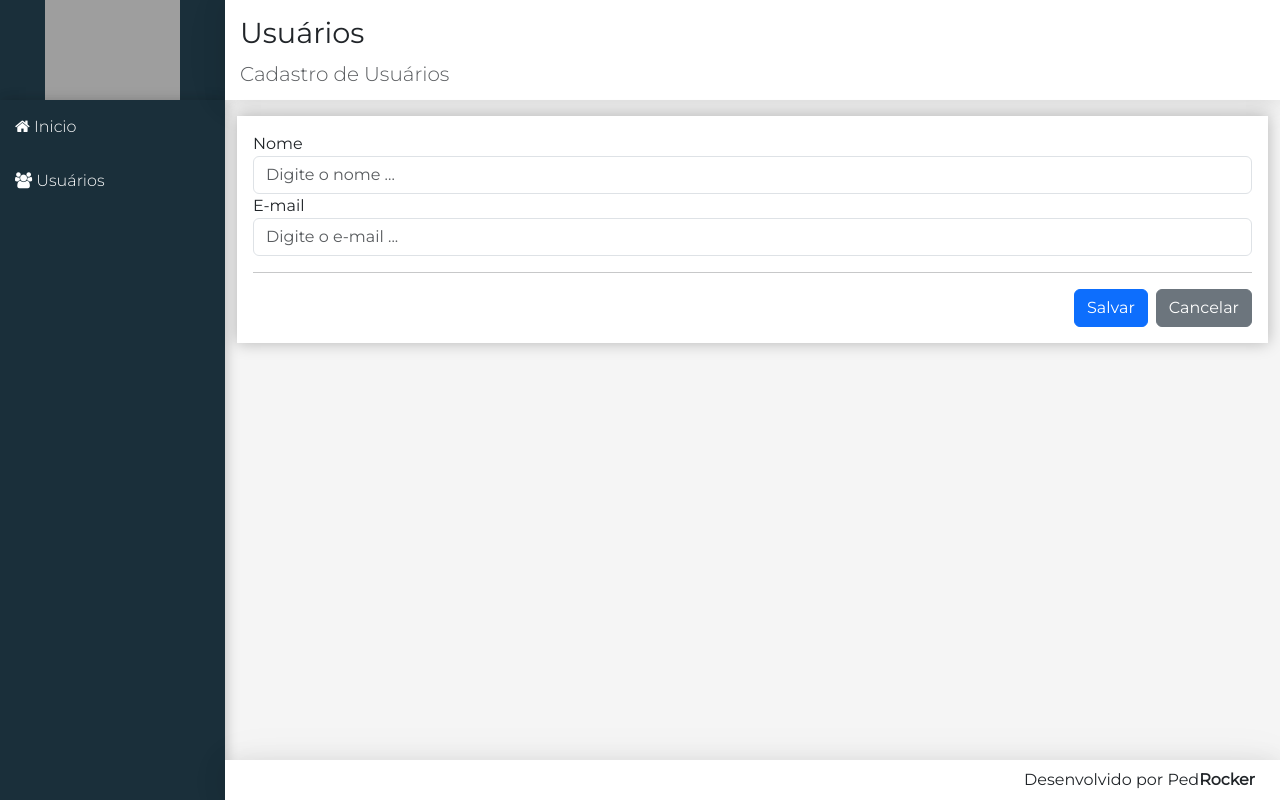
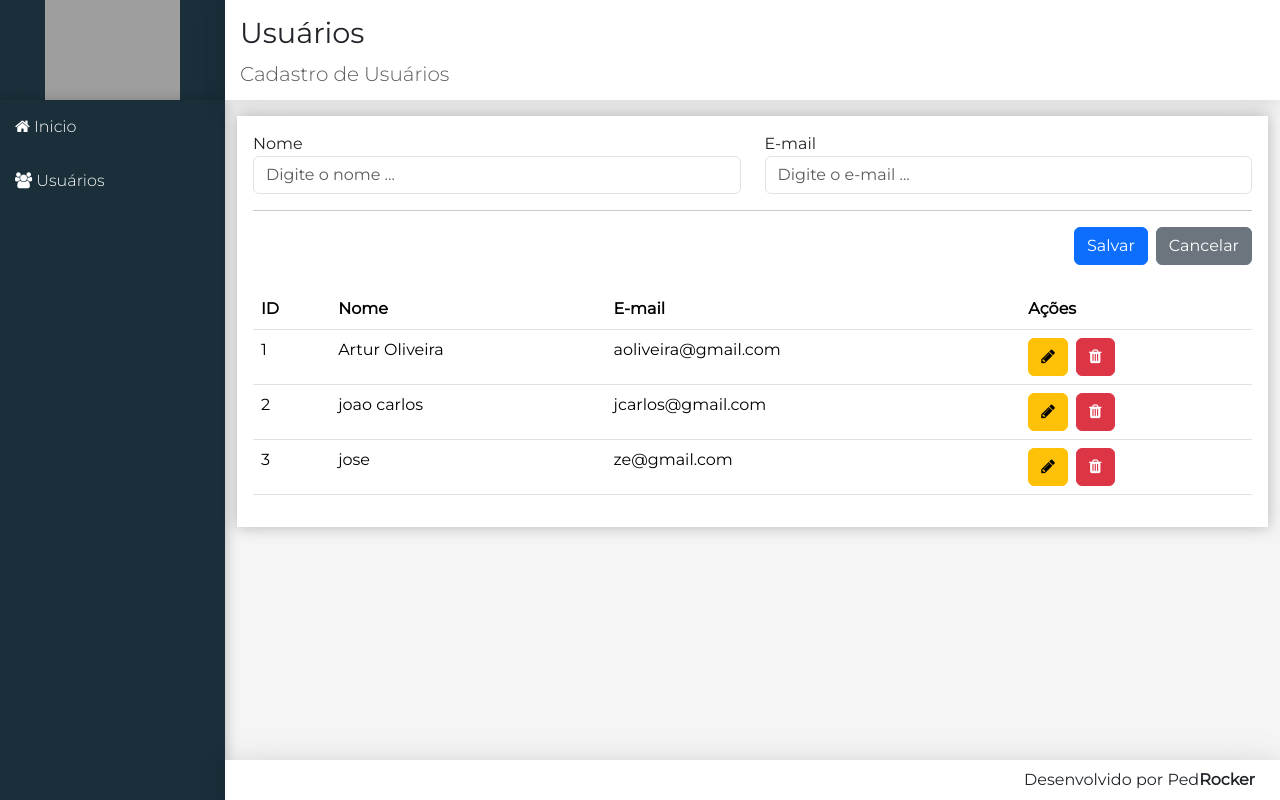
Before and after one commit to pedrockr/react_cadastro_usuarios, a React (Create React App) app: page /users in a window 1280 px wide. Built offline with nearby package versions, Linux system fonts and the light colour scheme; data requests are answered from the project's data file; grey boxes are pictures that could not be loaded.

Commit message:
finalização crud

```diff
--- a/src/components/user/UserCrud.jsx
+++ b/src/components/user/UserCrud.jsx
@@ -33,11 +33,30 @@
       this.setState({ user: initialState.user, list });
     });
   }
+  getUpdatedList(user, add = true) {
+    const list = this.state.list.filter((u) => u.id !== user.id);
+    if (add) list.unshift(user);
+    return list;
+  }
+  updatedField(event) {
+    const user = { ...this.state.user };
+    user[event.target.name] = event.target.value;
+    this.setState({ user });
+  }
+  load(user) {
+    this.setState({ user });
+  }
+  remove(user) {
+    axios.delete(`${baseUrl}/${user.id}`).then((resp) => {
+      const list = this.getUpdatedList(user, false);
+      this.setState({ list });
+    });
+  }
   renderForm() {
     return (
       <div className="form">
         <div className="row">
-          <div className="col-12 com-md-6">
+          <div className="col-12 col-md-6">
             <div className="form-group">
               <label>Nome</label>
               <input
@@ -50,7 +69,7 @@
               />
             </div>
           </div>
-          <div className="col-12 com-md-6">
+          <div className="col-12 col-md-6">
             <div className="form-group">
               <label>E-mail</label>
               <input
@@ -81,18 +100,51 @@
       </div>
     );
   }
-  getUpdatedList(user) {
-    const list = this.state.list.filter((u) => u.id !== user.id);
-    list.unshift(user);
-    return list;
+  renderTable() {
+    return (
+      <table className="table mt-4">
+        <thead>
+          <tr>
+            <th>ID</th>
+            <th>Nome</th>
+            <th>E-mail</th>
+            <th>Ações</th>
+          </tr>
+        </thead>
+        <tbody>{this.renderRows()}</tbody>
+      </table>
+    );
   }
-  updatedField(event) {
-    const user = { ...this.state.user };
-    user[event.target.name] = event.target.value;
-    this.setState({ user });
+  renderRows() {
+    return this.state.list.map((user) => {
+      return (
+        <tr key={user.id}>
+          <td>{user.id}</td>
+          <td>{user.name}</td>
+          <td>{user.email}</td>
+          <td>
+            <button className="btn btn-warning" onClick={() => this.load(user)}>
+              <i className="fa fa-pencil"></i>
+            </button>
+            <button
+              className="btn btn-danger ms-2"
+              onClick={() => this.remove(user)}
+            >
+              <i className="fa fa-trash"></i>
+            </button>
+          </td>
+        </tr>
+      );
+    });
   }
+
   render() {
-    return <Main {...headerProps}>{this.renderForm()}</Main>;
+    return (
+      <Main {...headerProps}>
+        {this.renderForm()}
+        {this.renderTable()}
+      </Main>
+    );
   }
 }
 
```
